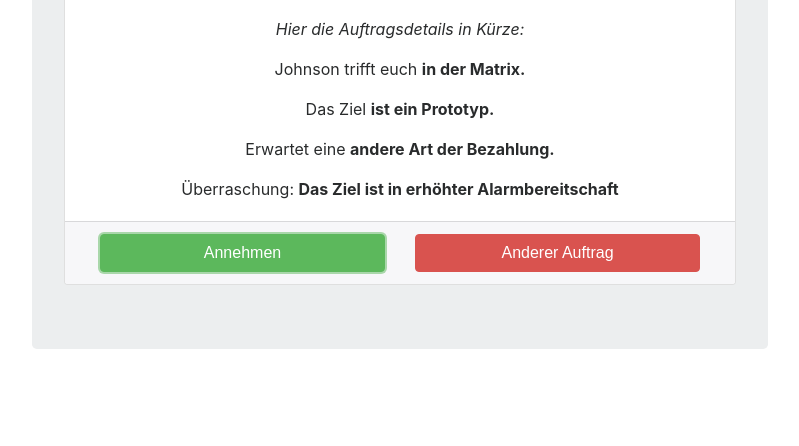
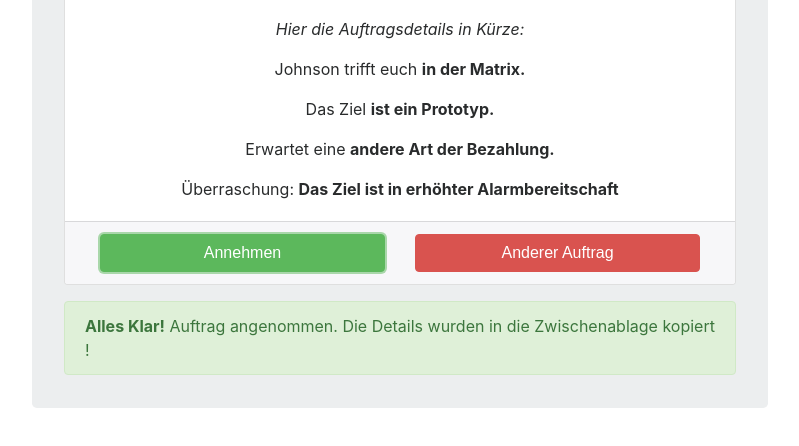
Before and after one commit to DeastinY/s3rg, a plain HTML site: page index.html in a window 1280 px wide. Both pictures are taken after a click on the button "Annehmen". Shown: the part 232-678 px from the top of the page, without its empty margins (240-1039 px from the left). Drawn offline with nearby package versions, Linux system fonts and the light colour scheme; a script that the page names is missing.

Commit message:
Added notification about copy

```diff
--- a/index.html
+++ b/index.html
@@ -1,11 +1,12 @@
-<html>
+<!DOCTYPE html>
+<html lang="ger">
 
 <head>
   <meta charset="UTF-8" />
+  <meta name="viewport" content="width=device-width, initial-scale=1, shrink-to-fit=no">
   <link rel="stylesheet" href="https://maxcdn.bootstrapcdn.com/bootstrap/4.0.0-alpha.6/css/bootstrap.min.css" integrity="sha384-rwoIResjU2yc3z8GV/NPeZWAv56rSmLldC3R/AZzGRnGxQQKnKkoFVhFQhNUwEyJ"
     crossorigin="anonymous">
-  <script src="https://code.jquery.com/jquery-3.1.1.slim.min.js" integrity="sha384-A7FZj7v+d/sdmMqp/nOQwliLvUsJfDHW+k9Omg/a/EheAdgtzNs3hpfag6Ed950n"
-    crossorigin="anonymous"></script>
+  <script src="https://code.jquery.com/jquery-3.1.1.min.js" crossorigin="anonymous"></script>
   <script src="https://cdnjs.cloudflare.com/ajax/libs/tether/1.4.0/js/tether.min.js" integrity="sha384-DztdAPBWPRXSA/3eYEEUWrWCy7G5KFbe8fFjk5JAIxUYHKkDx6Qin1DkWx51bBrb"
     crossorigin="anonymous"></script>
   <script src="https://maxcdn.bootstrapcdn.com/bootstrap/4.0.0-alpha.6/js/bootstrap.min.js" integrity="sha384-vBWWzlZJ8ea9aCX4pEW3rVHjgjt7zpkNpZk+02D9phzyeVkE+jo0ieGizqPLForn"
@@ -15,7 +16,7 @@
 </head>
 
 <body>
-  <div class="jumbotron" style="max-width:46em; margin:auto">
+  <div class="jumbotron" style="height:40em;max-width:46em; margin:auto">
     <h1>ShadowRun Random Run Generator</h1>
     <div class="card text-center" id="card">
       <div class="card-header">
@@ -43,6 +44,9 @@
         </div>
       </div>
     </div>
+    <div class="alert alert-success collapse" role="alert" id="alert" style="margin-top:1em;">
+      <strong>Alles Klar!</strong> Auftrag angenommen. Die Details wurden in die Zwischenablage kopiert !
+    </div>
   </div>
 </body>
 
--- a/s3rg.js
+++ b/s3rg.js
@@ -103,6 +103,7 @@ function copy() {
         var successful = document.execCommand('copy');
         var msg = successful ? 'successful' : 'unsuccessful';
         console.log('Copying text command was ' + msg);
+        $('#alert').fadeIn();
       } catch (err) {
         console.log('Oops, unable to copy');
       }
@@ -115,5 +116,6 @@ function generate() {
     document.getElementById('target').innerHTML = "Das Ziel <strong>"+getRandom(targetArray)+".</strong>";
     document.getElementById('payment').innerHTML = "Erwartet eine <strong>"+getRandom(paymentArray)+" Bezahlung.</strong>";
     document.getElementById('issues').innerHTML = "Überraschung: <strong>"+getRandom(issuesArray)+"</strong>";
+    $('#alert').fadeOut();
 }
 document.addEventListener('DOMContentLoaded', generate, false);
```
